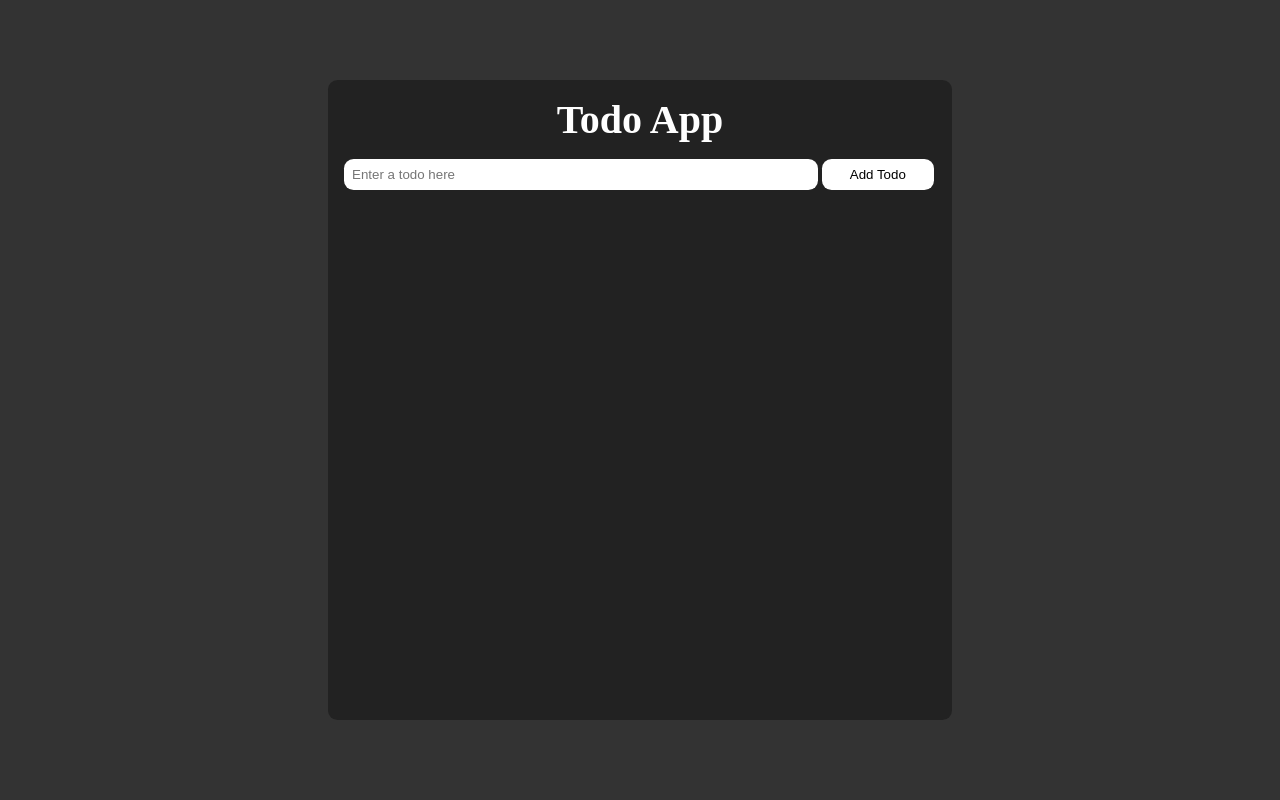
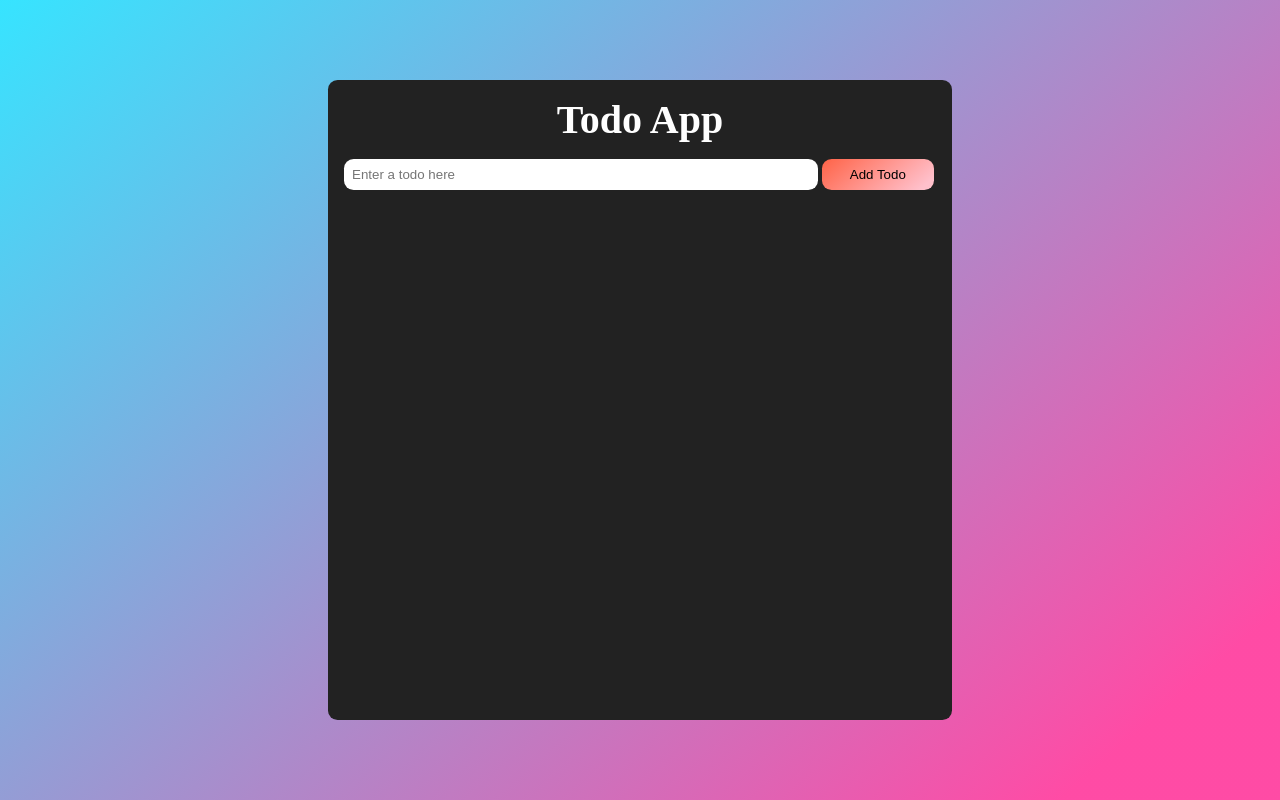
Before and after one commit to webfaisalbd/todo-js-app-ai, a plain HTML site: page index.html in a window 1280 px wide. In both pictures the pointer is over the button "Add Todo". Drawn offline with Linux system fonts and the light colour scheme.

Commit message:
background color change and hover color on button

```diff
--- a/style.css
+++ b/style.css
@@ -12,7 +12,7 @@ html {
 }
 
 .container {
-    background-color: #333;
+    background: linear-gradient(139deg,#03ddffcb 0%,#ff0381b6 90%);
     height: 100vh;
     display: flex;
     justify-content: center;
@@ -54,7 +54,7 @@ input {
 }
 
 .btn:hover {
-    background-color: white;
+    background: linear-gradient(139deg,tomato 0%,pink 90%);
     color: black;
 }
 
```
